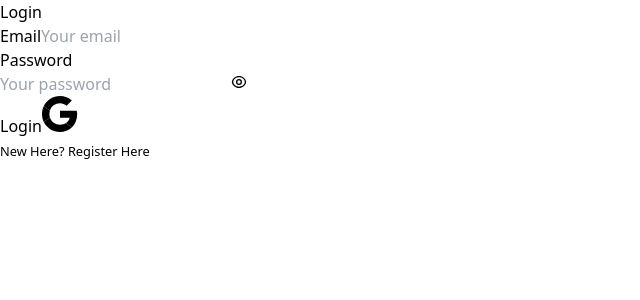
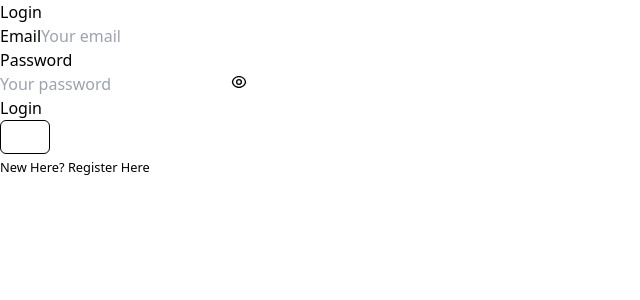
Before and after one commit to Ashik-Faysal/tasty-tryst-client, a React (Vite) app: page /login in a window 1280 px wide. Shown: the top 300 px of the page, without its empty margins (0-640 px from the left). Built offline with nearby package versions, Linux system fonts and the light colour scheme; no server answers.

Commit message:
added social login page

```diff
--- a/src/pages/LoginPage/LoginForm.jsx
+++ b/src/pages/LoginPage/LoginForm.jsx
@@ -6,6 +6,7 @@
 import { Link, useNavigate } from "react-router-dom";
 import { AuthContext } from "../../context/AuthProvider";
 import { GrGoogle } from "react-icons/gr";
+import SocialLogin from "./SocialLogin";
 
 const LoginForm = () => {
   const { signIn, signInWithGoogle } = useContext(AuthContext);
@@ -33,16 +34,16 @@
     }
   };
 
-  const handleGoogleLogin = async () => {
-    try {
-      await signInWithGoogle();
-      toast.success("Google login successful!");
-      reset();
-      navigate("/");
-    } catch (error) {
-      toast.error("Google login failed. Please try again.");
-    }
-  };
+  // const handleGoogleLogin = async () => {
+  //   try {
+  //     await signInWithGoogle();
+  //     toast.success("Google login successful!");
+  //     reset();
+  //     navigate("/");
+  //   } catch (error) {
+  //     toast.error("Google login failed. Please try again.");
+  //   }
+  // };
 
   return (
     <div className="min-h-screen flex items-center justify-center">
@@ -117,13 +118,14 @@
           >
             Login
           </button>
-          <button
+          {/* <button
             type="button"
             onClick={handleGoogleLogin}
             className="text-blue-500 border p-2 bg-gray-200 rounded-full hover:text-blue-700 mx-auto"
           >
             <GrGoogle size={36} />
-          </button>
+          </button> */}
+          <SocialLogin/>
         </div>
         <small>
           New Here?{" "}
--- a/src/pages/LoginPage/RegistrationForm.jsx
+++ b/src/pages/LoginPage/RegistrationForm.jsx
@@ -5,6 +5,7 @@
 import { toast, ToastContainer } from "react-toastify";
 import "react-toastify/dist/ReactToastify.css";
 import { AuthContext } from "../../context/AuthProvider";
+import SocialLogin from "./SocialLogin";
 
 const RegistrationForm = () => {
   const { updateUserProfile, createUser } = useContext(AuthContext);
@@ -167,6 +168,7 @@
         >
           Register
         </button>
+        <SocialLogin/>
         <small>
           Already Have an Account? <Link to="/login">Login Here</Link>
         </small>
--- /dev/null
+++ b/src/pages/LoginPage/SocialLogin.jsx
@@ -0,0 +1,50 @@
+import { useContext } from "react";
+import { FaGoogle } from "react-icons/fa";
+import { useLocation, useNavigate } from "react-router-dom";
+import { AuthContext } from "../../context/AuthProvider";
+
+const SocialLogin = () => {
+  const { signInWithGoogle } = useContext(AuthContext);
+  const navigate = useNavigate();
+  const location = useLocation();
+
+  const from = location.state?.from?.pathname || "/";
+
+  const handleGoogleSignIn = () => {
+    signInWithGoogle().then((result) => {
+      const loggedInUser = result.user;
+      console.log(loggedInUser);
+      const saveUser = {
+        name: loggedInUser.displayName,
+        email: loggedInUser.email,
+      };
+      fetch("http://localhost:5000/users", {
+        method: "POST",
+        headers: {
+          "content-type": "application/json",
+        },
+        body: JSON.stringify(saveUser),
+      })
+        .then((res) => res.json())
+        .then(() => {
+          navigate(from, { replace: true });
+        });
+    });
+  };
+
+  return (
+    <div>
+      <div className="divider"></div>
+      <div className="w-full text-center my-4">
+        <button
+          onClick={handleGoogleSignIn}
+          className="btn btn-circle btn-outline"
+        >
+          <FaGoogle></FaGoogle>
+        </button>
+      </div>
+    </div>
+  );
+};
+
+export default SocialLogin;
```
